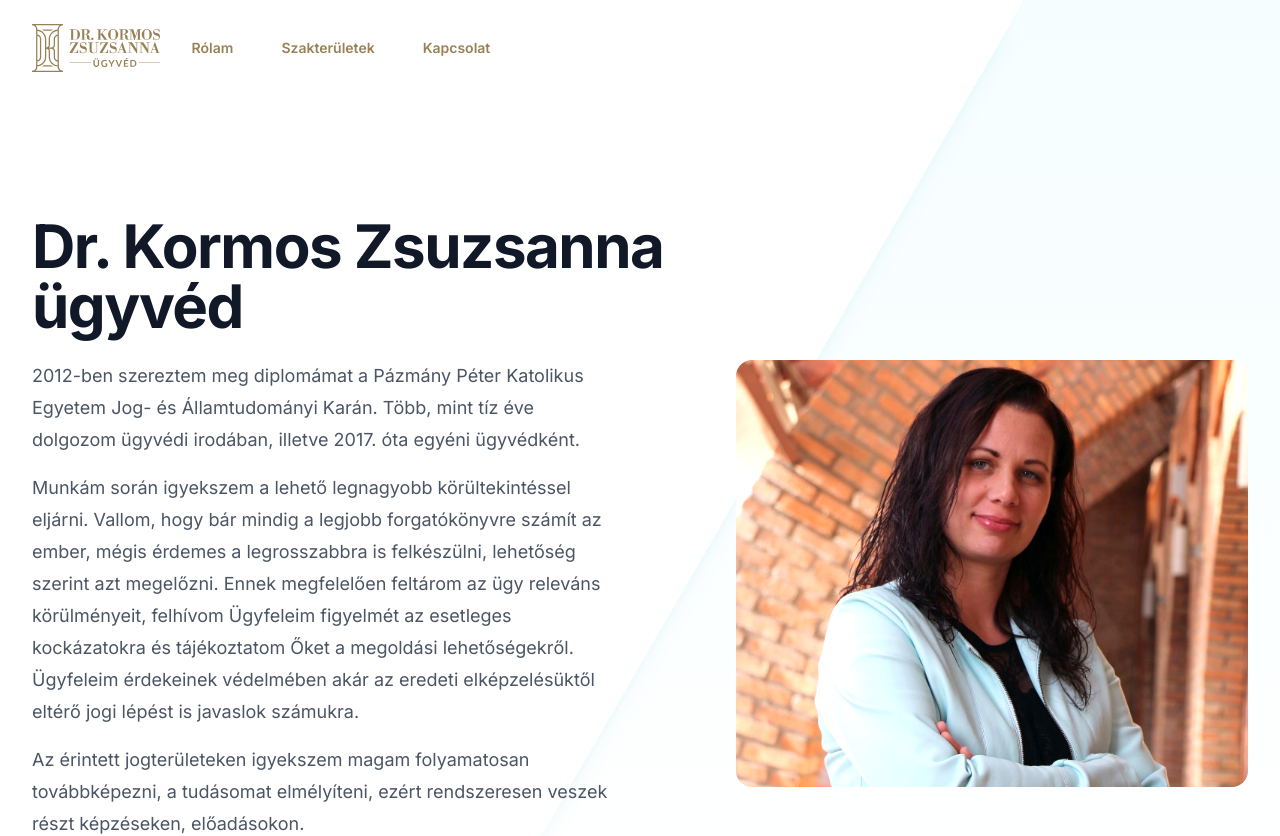
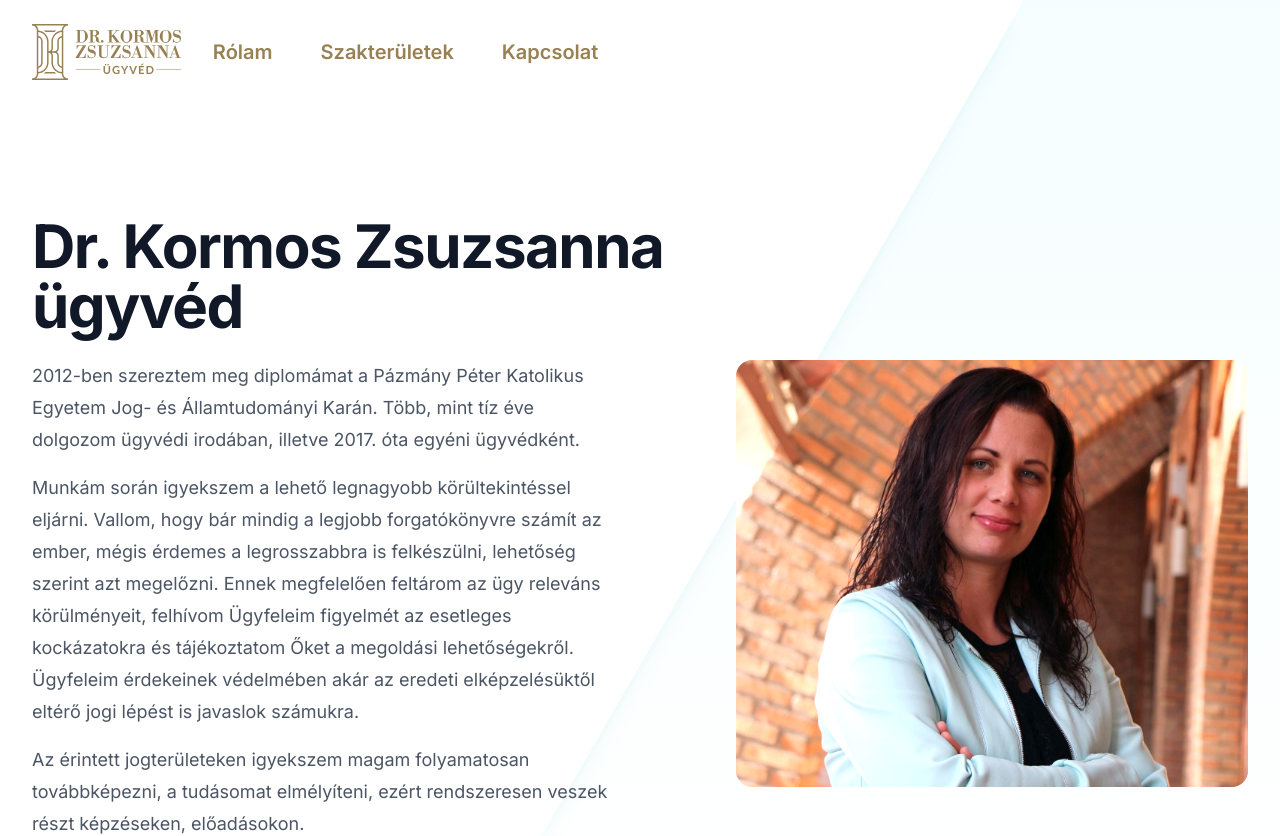
Before and after one commit to gabordobrei/drkormos.hu, a Next.js app: page /rolam in a window 1280 px wide. Shown: the top 836 px of the page. Built offline with nearby package versions, Linux system fonts and the light colour scheme.

Commit message:
Increase the text size in header

```diff
--- a/src/app/(components)/Header.tsx
+++ b/src/app/(components)/Header.tsx
@@ -22,7 +22,7 @@ export default function Header({ light }: { light?: boolean } = { light: false }
         <div className="flex">
           <Link href="/" className="-m-1.5 p-1.5">
             <span className="sr-only">dr. Kormos Zsuzsanna</span>
-            <LogoWithTextHorizontal className="hidden h-12 w-auto sm:block" />
+            <LogoWithTextHorizontal className="hidden h-14 w-auto sm:block" />
             <Logo className="h-16 w-auto sm:hidden" />
           </Link>
         </div>
@@ -41,7 +41,7 @@ export default function Header({ light }: { light?: boolean } = { light: false }
             <Link
               key={item.name}
               href={item.href}
-              className={`text-sm font-semibold leading-6 ${
+              className={`text-xl font-semibold leading-6 ${
                 light ? 'text-[#eee7c8] hover:text-[#988155]' : 'text-[#988155] hover:text-[#988155]/80'
               }`}
             >
```
